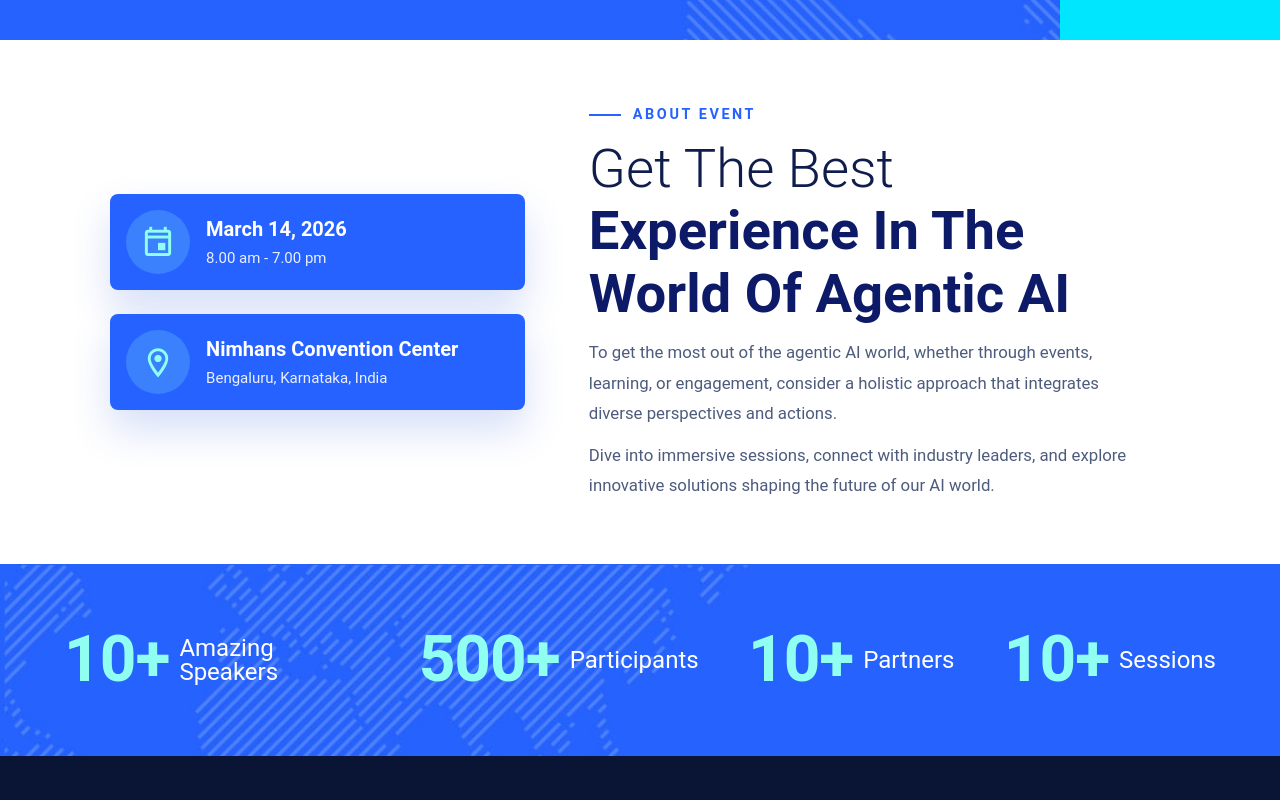
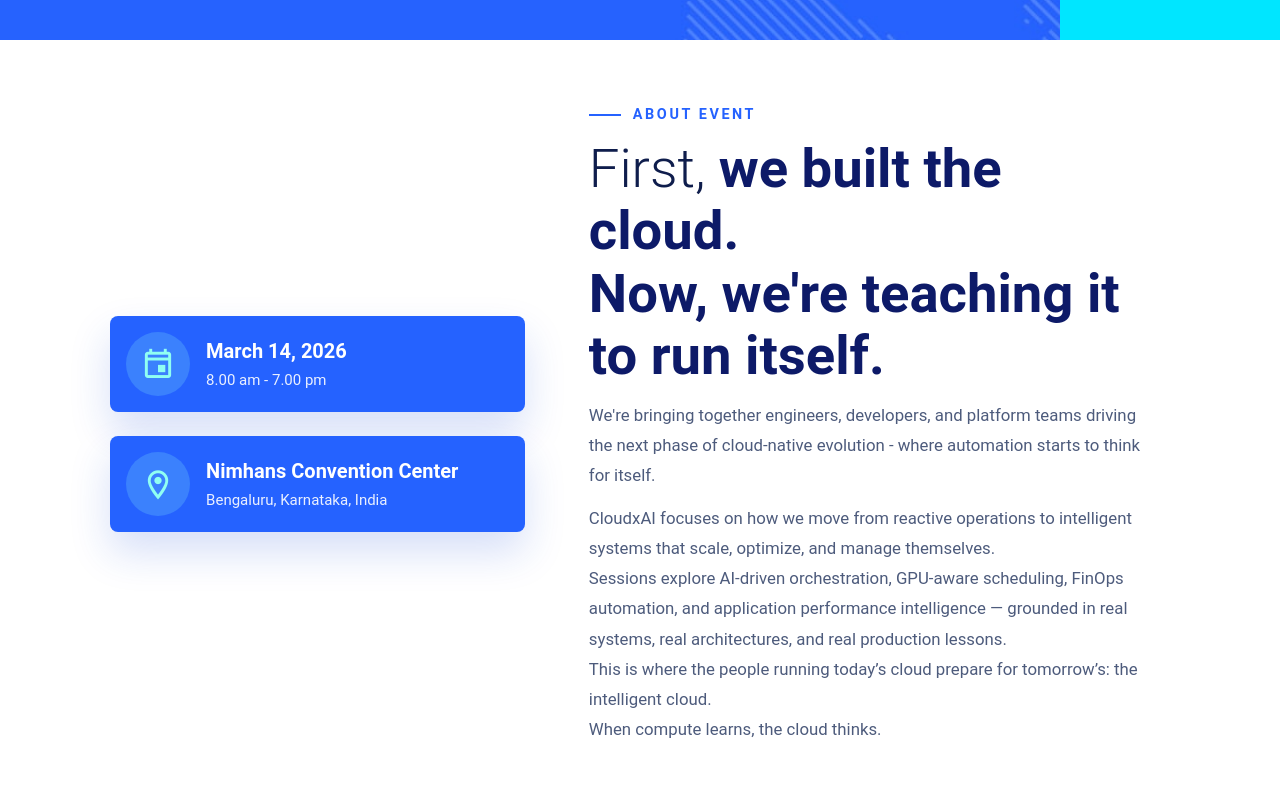
Before and after one commit to kunalworldwide/cloudxai-fest-spark, a Nuxt app: page / in a window 1280 px wide. Shown: the part 760-1560 px from the top of the page. Built offline with nearby package versions, Linux system fonts and the light colour scheme.

Commit message:
about page content chnage

```diff
--- a/app/components/home/aboutEvent.vue
+++ b/app/components/home/aboutEvent.vue
@@ -33,16 +33,20 @@
           <span class="about-event__label-text">About Event</span>
         </div>
         <h1 class="about-event__headline">
-          Get The Best <span>Experience In The World Of Agentic AI</span>
+
+          First, <span>we built the cloud. <br> Now, we're teaching it to run itself.</span>
         </h1>
         <p class="about-event__body">
-          To get the most out of the agentic AI world, whether through events,
-          learning, or engagement, consider a holistic approach that integrates
-          diverse perspectives and actions.
+          We're bringing together engineers, developers, and platform teams driving the next phase of cloud-native evolution  - where automation starts to think for itself.
+
         </p>
         <p class="about-event__body">
-          Dive into immersive sessions, connect with industry leaders, and
-          explore innovative solutions shaping the future of our AI world.
+          CloudxAI focuses on how we move from reactive operations to intelligent systems that scale, optimize, and manage themselves.
+          <br>
+          Sessions explore AI-driven orchestration, GPU-aware scheduling, FinOps automation, and application performance intelligence — grounded in real systems, real architectures, and real production lessons.
+          <br>This is where the people running today’s cloud prepare for tomorrow’s: the intelligent cloud.
+<br>When compute learns, the cloud thinks.
+
         </p>
       </div>
     </div>
```
